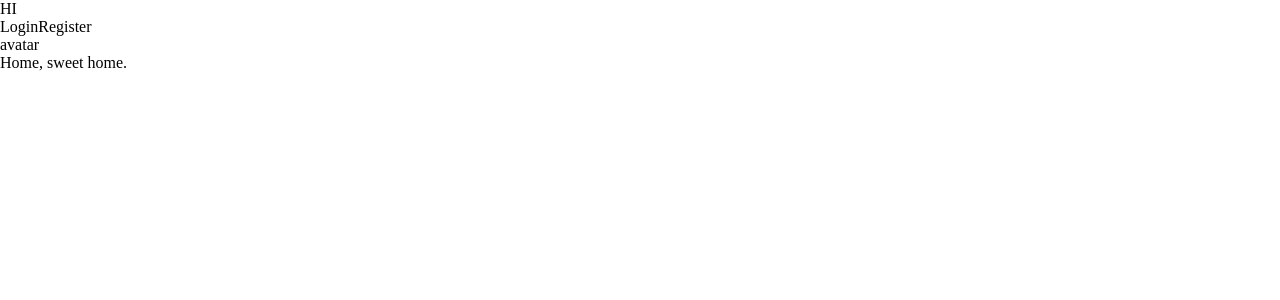
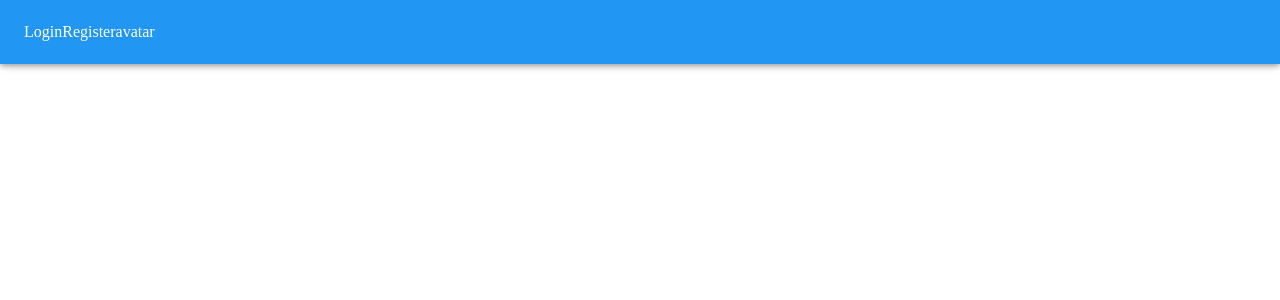
Before and after one commit to zpboff/telechat, a React (Create React App) app in the folder client/: page / in a window 1280 px wide. Shown: the top 300 px of the page. Built offline with nearby package versions, Linux system fonts and the light colour scheme; no server answers.

Commit message:
blue color navbar

```diff
--- a/client/src/components/layout/Navbar.js
+++ b/client/src/components/layout/Navbar.js
@@ -2,8 +2,19 @@ import AppBar from '@material-ui/core/AppBar'
 import React, { Component } from 'react'
 import UserLinks from './UserLinks'
 import AuthLinks from './AuthLinks';
+import { Toolbar } from '@material-ui/core';
+import '../../styles/navbar.css';
+
 class Navbar extends Component {
     render() {
+        return (
+            <AppBar className='navbar'>
+                <Toolbar>
+                    <AuthLinks />
+                    <UserLinks />
+                </Toolbar>
+            </AppBar>
+        );
         return (
             <>
                 <div>HI</div>
```
